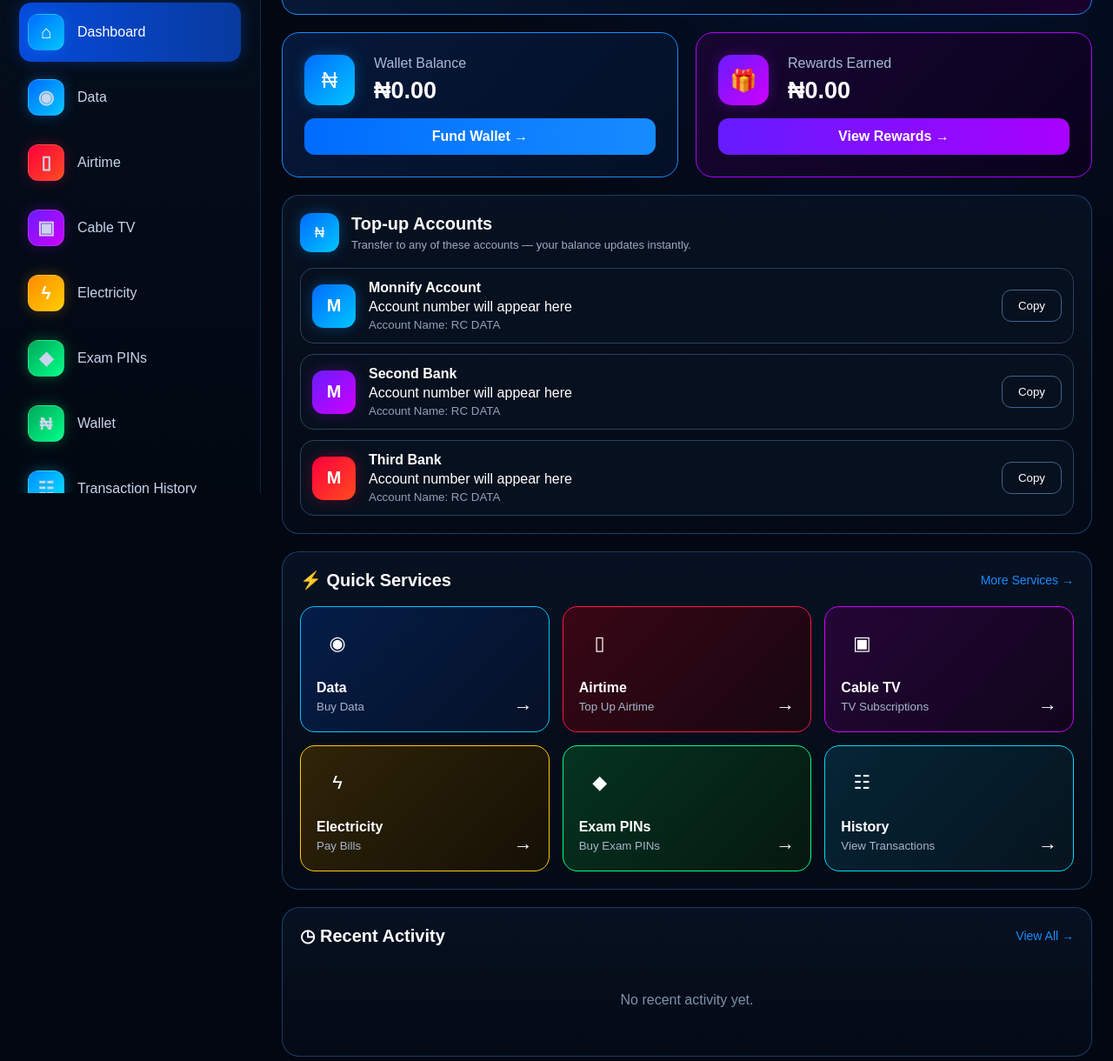
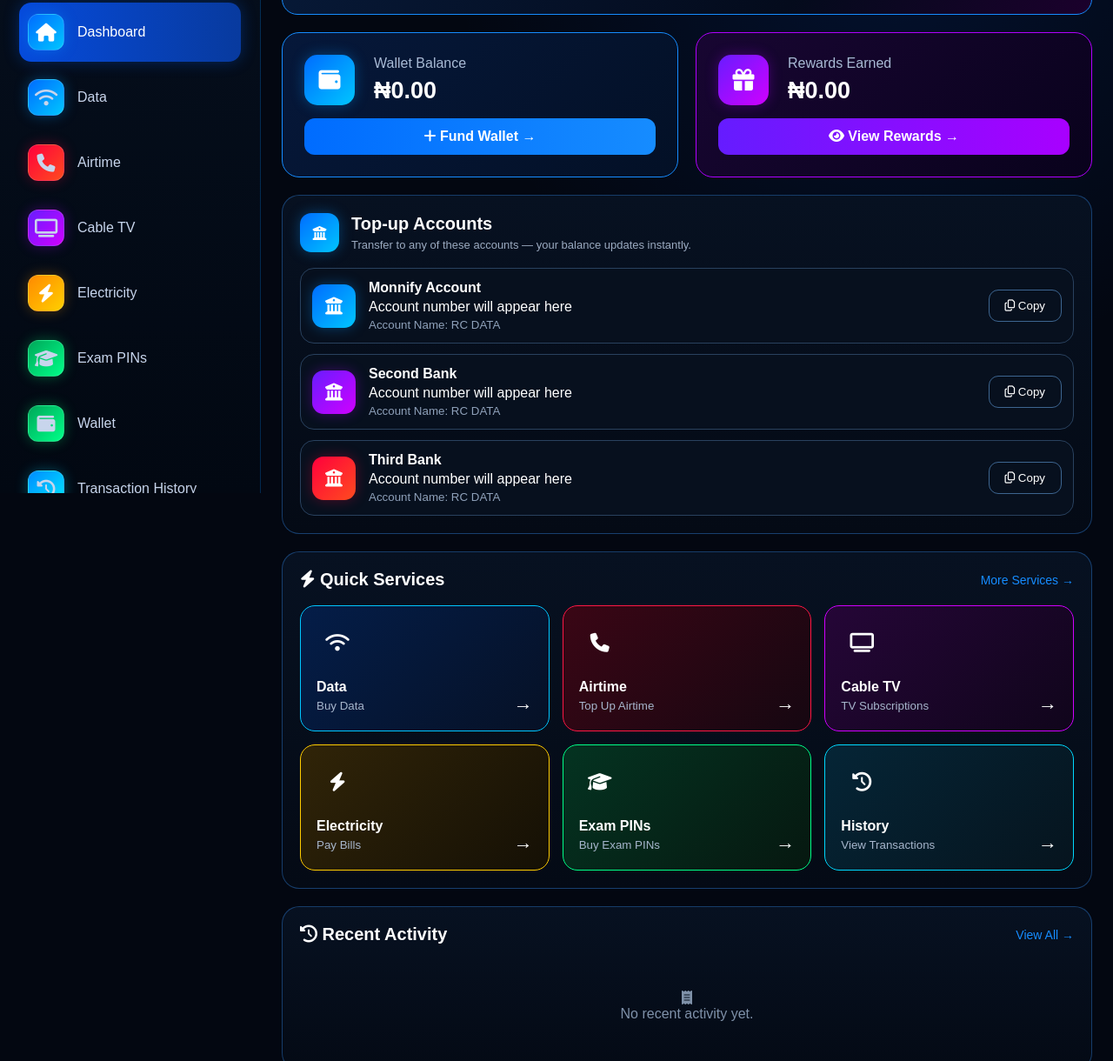
Before and after one commit to rbtdatagift-ux/RC_DATA_WEB, a plain HTML site: page index.html in a window 1280 px wide. Shown: the part 233-1453 px from the top of the page at 87% size. Drawn offline with Linux system fonts and the light colour scheme.

Commit message:
Update index.html

```diff
--- a/index.html
+++ b/index.html
@@ -3,156 +3,294 @@
 <head>
   <meta charset="UTF-8">
   <meta name="viewport" content="width=device-width, initial-scale=1.0">
+
   <title>RC DATA Dashboard</title>
+
   <link rel="stylesheet" href="style.css">
+
+  <!-- Font Awesome Icons -->
   <link rel="stylesheet"
-href="https://cdnjs.cloudflare.com/ajax/libs/font-awesome/6.7.2/css/all.min.css">
+    href="https://cdnjs.cloudflare.com/ajax/libs/font-awesome/6.7.2/css/all.min.css">
 </head>
 
 <body>
 
 <div class="app">
 
-  <!-- SIDEBAR -->
+  <!-- ================= SIDEBAR ================= -->
   <aside class="sidebar">
 
     <div class="brand">
-      <div class="brand-logo">RC</div>
-      <h1><span>RC</span> DATA</h1>
+
+      <div class="brand-logo">
+        RC
+      </div>
+
+      <h1>
+        <span>RC</span> DATA
+      </h1>
+
       <p>Fast • Reliable • Affordable</p>
+
     </div>
+
 
     <nav>
 
       <a href="index.html" class="nav-item active">
-        <span class="nav-icon blue">⌂</span>
-        Dashboard
+        <span class="nav-icon blue">
+          <i class="fa-solid fa-house"></i>
+        </span>
+        <span>Dashboard</span>
       </a>
 
+
       <a href="data.html" class="nav-item">
-        <span class="nav-icon blue">◉</span>
-        Data
+        <span class="nav-icon blue">
+          <i class="fa-solid fa-wifi"></i>
+        </span>
+        <span>Data</span>
       </a>
 
+
       <a href="airtime.html" class="nav-item">
-        <span class="nav-icon red">▯</span>
-        Airtime
+        <span class="nav-icon red">
+          <i class="fa-solid fa-phone"></i>
+        </span>
+        <span>Airtime</span>
       </a>
 
+
       <a href="tv.html" class="nav-item">
-        <span class="nav-icon purple">▣</span>
-        Cable TV
+        <span class="nav-icon purple">
+          <i class="fa-solid fa-tv"></i>
+        </span>
+        <span>Cable TV</span>
       </a>
 
+
       <a href="electricity.html" class="nav-item">
-        <span class="nav-icon orange">ϟ</span>
-        Electricity
+        <span class="nav-icon orange">
+          <i class="fa-solid fa-bolt"></i>
+        </span>
+        <span>Electricity</span>
       </a>
 
+
       <a href="#" class="nav-item">
-        <span class="nav-icon green">◆</span>
-        Exam PINs
+        <span class="nav-icon green">
+          <i class="fa-solid fa-graduation-cap"></i>
+        </span>
+        <span>Exam PINs</span>
       </a>
 
+
       <a href="wallet.html" class="nav-item">
-        <span class="nav-icon green">₦</span>
-        Wallet
+        <span class="nav-icon green">
+          <i class="fa-solid fa-wallet"></i>
+        </span>
+        <span>Wallet</span>
       </a>
 
+
       <a href="history.html" class="nav-item">
-        <span class="nav-icon cyan">☷</span>
-        Transaction History
+        <span class="nav-icon cyan">
+          <i class="fa-solid fa-clock-rotate-left"></i>
+        </span>
+        <span>Transaction History</span>
       </a>
 
+
       <a href="profile.html" class="nav-item">
-        <span class="nav-icon blue">♟</span>
-        Profile
+        <span class="nav-icon blue">
+          <i class="fa-solid fa-user"></i>
+        </span>
+        <span>Profile</span>
       </a>
 
     </nav>
 
+
+    <!-- REFERRAL -->
+
     <div class="referral-box">
-      <h3>Refer & Earn</h3>
-      <p>Invite your friends and get rewarded.</p>
-      <a href="profile.html" class="small-button">Get Code</a>
+
+      <h3>
+        <i class="fa-solid fa-gift"></i>
+        Refer & Earn
+      </h3>
+
+      <p>
+        Invite your friends and get rewarded.
+      </p>
+
+      <a href="profile.html" class="small-button">
+        Get Code
+      </a>
+
     </div>
 
+
+    <!-- HELP -->
+
     <div class="help-box">
-      <strong>Need Help?</strong>
-      <span>Contact Support →</span>
+
+      <strong>
+        <i class="fa-solid fa-headset"></i>
+        Need Help?
+      </strong>
+
+      <span>
+        Contact Support →
+      </span>
+
     </div>
 
   </aside>
 
 
-  <!-- MAIN -->
+  <!-- ================= MAIN ================= -->
+
   <main class="main">
 
-    <!-- HEADER -->
+
+    <!-- TOP BAR -->
+
     <header class="topbar">
 
-      <button class="menu-button">☰</button>
+      <button class="menu-button">
+        <i class="fa-solid fa-bars"></i>
+      </button>
+
 
       <div class="mobile-brand">
-        <div class="brand-logo small">RC</div>
+
+        <div class="brand-logo small">
+          RC
+        </div>
+
         <div>
           <strong>RC DATA</strong>
           <small>Fast • Reliable • Affordable</small>
         </div>
+
       </div>
 
+
       <div class="top-actions">
-        <span class="notification">♧</span>
-        <span class="user-circle">●</span>
+
+        <span class="notification">
+          <i class="fa-regular fa-bell"></i>
+        </span>
+
+        <span class="user-circle">
+          <i class="fa-solid fa-user"></i>
+        </span>
+
       </div>
 
     </header>
 
 
-    <!-- WELCOME -->
+
+    <!-- ================= WELCOME ================= -->
+
     <section class="welcome-banner">
 
       <div>
+
         <small>DASHBOARD</small>
-        <h2 id="welcomeText">Good to see you</h2>
-        <p>Welcome back to RC DATA</p>
+
+        <h2 id="welcomeText">
+          Good to see you
+        </h2>
+
+        <p>
+          Welcome back to RC DATA
+        </p>
+
       </div>
 
-      <div class="rc-banner-logo">RC</div>
+
+      <div class="rc-banner-logo">
+        RC
+      </div>
 
     </section>
 
 
-    <!-- BALANCE CARDS -->
+
+    <!-- ================= BALANCE ================= -->
+
     <section class="balance-grid">
+
+
+      <!-- WALLET -->
 
       <div class="balance-card wallet-card">
 
-        <div class="card-icon blue">₦</div>
+        <div class="card-icon blue">
+
+          <i class="fa-solid fa-wallet"></i>
+
+        </div>
+
 
         <div>
-          <span>Wallet Balance</span>
-          <strong id="walletBalance">₦0.00</strong>
+
+          <span>
+            Wallet Balance
+          </span>
+
+          <strong id="walletBalance">
+            ₦0.00
+          </strong>
+
         </div>
 
-        <a href="wallet.html" class="card-button blue-button">
+
+        <a href="wallet.html"
+           class="card-button blue-button">
+
+          <i class="fa-solid fa-plus"></i>
           Fund Wallet →
+
         </a>
 
       </div>
 
 
+
+      <!-- REWARDS -->
+
       <div class="balance-card reward-card">
 
-        <div class="card-icon purple">🎁</div>
+        <div class="card-icon purple">
+
+          <i class="fa-solid fa-gift"></i>
+
+        </div>
+
 
         <div>
-          <span>Rewards Earned</span>
-          <strong>₦0.00</strong>
+
+          <span>
+            Rewards Earned
+          </span>
+
+          <strong>
+            ₦0.00
+          </strong>
+
         </div>
 
-        <a href="profile.html" class="card-button purple-button">
+
+        <a href="profile.html"
+           class="card-button purple-button">
+
+          <i class="fa-solid fa-eye"></i>
           View Rewards →
+
         </a>
 
       </div>
@@ -160,57 +298,147 @@ href="https://cdnjs.cloudflare.com/ajax/libs/font-awesome/6.7.2/css/all.min.css"
     </section>
 
 
-    <!-- TOP UP -->
+
+    <!-- ================= TOP UP ACCOUNTS ================= -->
+
     <section class="panel">
 
+
       <div class="panel-title">
-        <div class="title-icon blue">₦</div>
+
+        <div class="title-icon blue">
+
+          <i class="fa-solid fa-building-columns"></i>
+
+        </div>
+
 
         <div>
-          <h2>Top-up Accounts</h2>
-          <p>Transfer to any of these accounts — your balance updates instantly.</p>
+
+          <h2>
+            Top-up Accounts
+          </h2>
+
+          <p>
+            Transfer to any of these accounts — your balance updates instantly.
+          </p>
+
         </div>
+
       </div>
+
 
 
       <div class="account-list">
 
+
+        <!-- ACCOUNT 1 -->
+
         <div class="account">
-          <div class="bank-logo blue">M</div>
+
+          <div class="bank-logo blue">
+            <i class="fa-solid fa-building-columns"></i>
+          </div>
+
 
           <div class="account-info">
-            <strong>Monnify Account</strong>
-            <span>Account number will appear here</span>
-            <small>Account Name: RC DATA</small>
+
+            <strong>
+              Monnify Account
+            </strong>
+
+            <span>
+              Account number will appear here
+            </span>
+
+            <small>
+              Account Name: RC DATA
+            </small>
+
           </div>
 
-          <button class="copy-button">Copy</button>
+
+          <button class="copy-button">
+
+            <i class="fa-regular fa-copy"></i>
+            Copy
+
+          </button>
+
         </div>
 
 
+
+        <!-- ACCOUNT 2 -->
+
         <div class="account">
-          <div class="bank-logo purple">M</div>
+
+          <div class="bank-logo purple">
+            <i class="fa-solid fa-building-columns"></i>
+          </div>
+
 
           <div class="account-info">
-            <strong>Second Bank</strong>
-            <span>Account number will appear here</span>
-            <small>Account Name: RC DATA</small>
+
+            <strong>
+              Second Bank
+            </strong>
+
+            <span>
+              Account number will appear here
+            </span>
+
+            <small>
+              Account Name: RC DATA
+            </small>
+
           </div>
 
-          <button class="copy-button">Copy</button>
+
+          <button class="copy-button">
+
+            <i class="fa-regular fa-copy"></i>
+            Copy
+
+          </button>
+
         </div>
 
 
+
+        <!-- ACCOUNT 3 -->
+
         <div class="account">
-          <div class="bank-logo red">M</div>
+
+          <div class="bank-logo red">
+            <i class="fa-solid fa-building-columns"></i>
+          </div>
+
 
           <div class="account-info">
-            <strong>Third Bank</strong>
-            <span>Account number will appear here</span>
-            <small>Account Name: RC DATA</small>
+
+            <strong>
+              Third Bank
+            </strong>
+
+            <span>
+              Account number will appear here
+            </span>
+
+            <small>
+              Account Name: RC DATA
+            </small>
+
           </div>
 
-          <button class="copy-button">Copy</button>
+
+          <button class="copy-button">
+
+            <i class="fa-regular fa-copy"></i>
+            Copy
+
+          </button>
+
         </div>
 
       </div>
@@ -218,57 +446,188 @@ href="https://cdnjs.cloudflare.com/ajax/libs/font-awesome/6.7.2/css/all.min.css"
     </section>
 
 
-    <!-- SERVICES -->
+
+    <!-- ================= QUICK SERVICES ================= -->
+
     <section class="panel">
 
+
       <div class="section-heading">
-        <h2>⚡ Quick Services</h2>
-        <span>More Services →</span>
+
+        <h2>
+          <i class="fa-solid fa-bolt"></i>
+          Quick Services
+        </h2>
+
+        <span>
+          More Services →
+        </span>
+
       </div>
+
 
 
       <div class="services-grid">
 
-        <a href="data.html" class="service-card data-service">
-          <div class="service-icon">◉</div>
-          <strong>Data</strong>
-          <small>Buy Data</small>
-          <b>→</b>
+
+        <!-- DATA -->
+
+        <a href="data.html"
+           class="service-card data-service">
+
+          <div class="service-icon">
+
+            <i class="fa-solid fa-wifi"></i>
+
+          </div>
+
+          <strong>
+            Data
+          </strong>
+
+          <small>
+            Buy Data
+          </small>
+
+          <b>
+            →
+          </b>
+
         </a>
 
-        <a href="airtime.html" class="service-card airtime-service">
-          <div class="service-icon">▯</div>
-          <strong>Airtime</strong>
-          <small>Top Up Airtime</small>
-          <b>→</b>
+
+
+        <!-- AIRTIME -->
+
+        <a href="airtime.html"
+           class="service-card airtime-service">
+
+          <div class="service-icon">
+
+            <i class="fa-solid fa-phone"></i>
+
+          </div>
+
+          <strong>
+            Airtime
+          </strong>
+
+          <small>
+            Top Up Airtime
+          </small>
+
+          <b>
+            →
+          </b>
+
         </a>
 
-        <a href="tv.html" class="service-card tv-service">
-          <div class="service-icon">▣</div>
-          <strong>Cable TV</strong>
-          <small>TV Subscriptions</small>
-          <b>→</b>
+
+
+        <!-- TV -->
+
+        <a href="tv.html"
+           class="service-card tv-service">
+
+          <div class="service-icon">
+
+            <i class="fa-solid fa-tv"></i>
+
+          </div>
+
+          <strong>
+            Cable TV
+          </strong>
+
+          <small>
+            TV Subscriptions
+          </small>
+
+          <b>
+            →
+          </b>
+
         </a>
 
-        <a href="electricity.html" class="service-card electricity-service">
-          <div class="service-icon">ϟ</div>
-          <strong>Electricity</strong>
-          <small>Pay Bills</small>
-          <b>→</b>
+
+
+        <!-- ELECTRICITY -->
+
+        <a href="electricity.html"
+           class="service-card electricity-service">
+
+          <div class="service-icon">
+
+            <i class="fa-solid fa-bolt"></i>
+
+          </div>
+
+          <strong>
+            Electricity
+          </strong>
+
+          <small>
+            Pay Bills
+          </small>
+
+          <b>
+            →
+          </b>
+
         </a>
 
-        <a href="#" class="service-card exam-service">
-          <div class="service-icon">◆</div>
-          <strong>Exam PINs</strong>
-          <small>Buy Exam PINs</small>
-          <b>→</b>
+
+
+        <!-- EXAM -->
+
+        <a href="#"
+           class="service-card exam-service">
+
+          <div class="service-icon">
+
+            <i class="fa-solid fa-graduation-cap"></i>
+
+          </div>
+
+          <strong>
+            Exam PINs
+          </strong>
+
+          <small>
+            Buy Exam PINs
+          </small>
+
+          <b>
+            →
+          </b>
+
         </a>
 
-        <a href="history.html" class="service-card history-service">
-          <div class="service-icon">☷</div>
-          <strong>History</strong>
-          <small>View Transactions</small>
-          <b>→</b>
+
+
+        <!-- HISTORY -->
+
+        <a href="history.html"
+           class="service-card history-service">
+
+          <div class="service-icon">
+
+            <i class="fa-solid fa-clock-rotate-left"></i>
+
+          </div>
+
+          <strong>
+            History
+          </strong>
+
+          <small>
+            View Transactions
+          </small>
+
+          <b>
+            →
+          </b>
+
         </a>
 
       </div>
@@ -276,18 +635,37 @@ href="https://cdnjs.cloudflare.com/ajax/libs/font-awesome/6.7.2/css/all.min.css"
     </section>
 
 
-    <!-- RECENT ACTIVITY -->
+
+    <!-- ================= RECENT ACTIVITY ================= -->
+
     <section class="panel">
 
+
       <div class="section-heading">
-        <h2>◷ Recent Activity</h2>
-        <a href="history.html">View All →</a>
+
+        <h2>
+          <i class="fa-solid fa-clock-rotate-left"></i>
+          Recent Activity
+        </h2>
+
+
+        <a href="history.html">
+          View All →
+        </a>
+
       </div>
+
 
       <div id="historyList">
 
         <div class="empty-history">
-          <p>No recent activity yet.</p>
+
+          <i class="fa-solid fa-receipt"></i>
+
+          <p>
+            No recent activity yet.
+          </p>
+
         </div>
 
       </div>
@@ -295,29 +673,51 @@ href="https://cdnjs.cloudflare.com/ajax/libs/font-awesome/6.7.2/css/all.min.css"
     </section>
 
 
-    <!-- BANNER -->
+
+    <!-- ================= BANNER ================= -->
+
     <section class="bottom-banner">
 
       <div>
-        <strong>Fast, Secure & Reliable</strong>
-        <span>Your satisfaction is our priority.</span>
+
+        <strong>
+          Fast, Secure & Reliable
+        </strong>
+
+        <span>
+          Your satisfaction is our priority.
+        </span>
+
       </div>
 
-      <strong class="banner-logo">RC DATA</strong>
+
+      <strong class="banner-logo">
+        RC DATA
+      </strong>
 
     </section>
 
 
+
+    <!-- FOOTER -->
+
     <footer>
+
       RC DATA © 2026
+
     </footer>
+
 
   </main>
 
 </div>
 
 
-<script type="module" src="app.js"></script>
+
+<!-- APP JS -->
+
+<script type="module"
+        src="app.js"></script>
 
 </body>
 </html>
```
